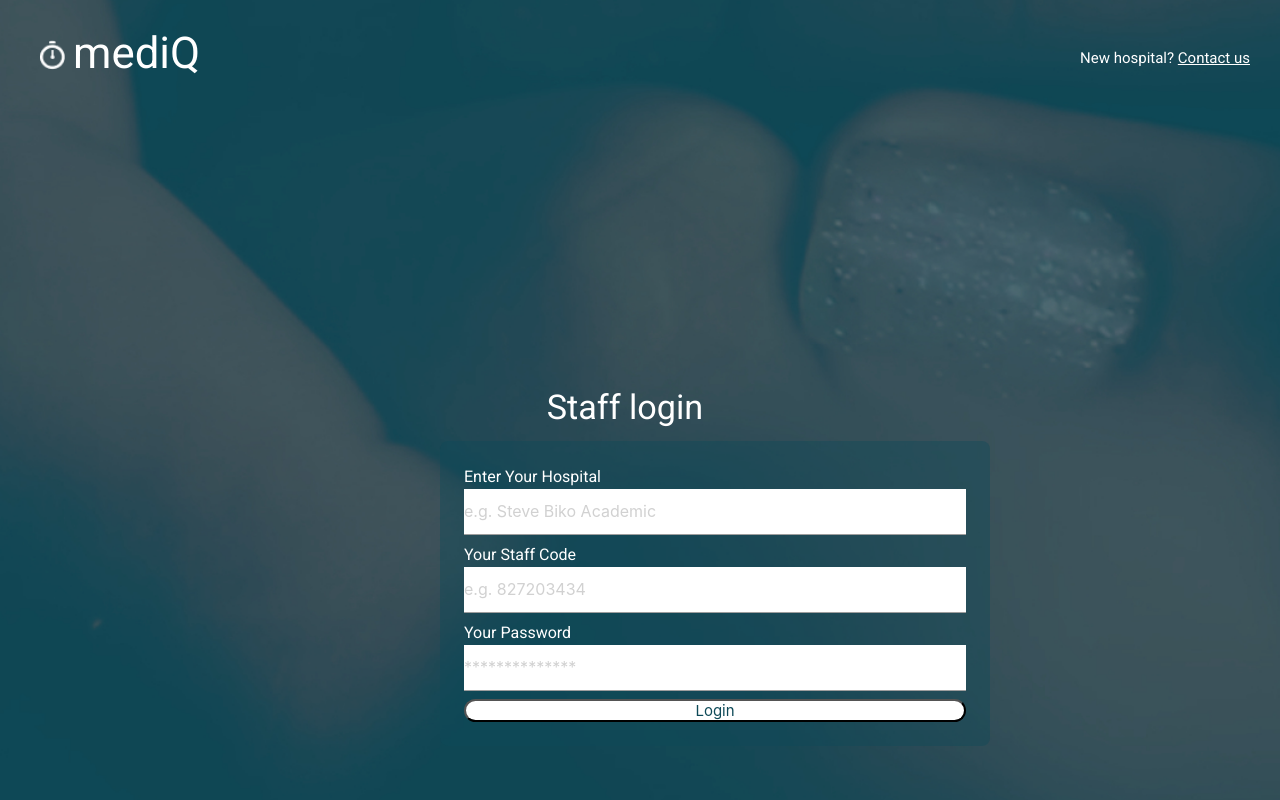
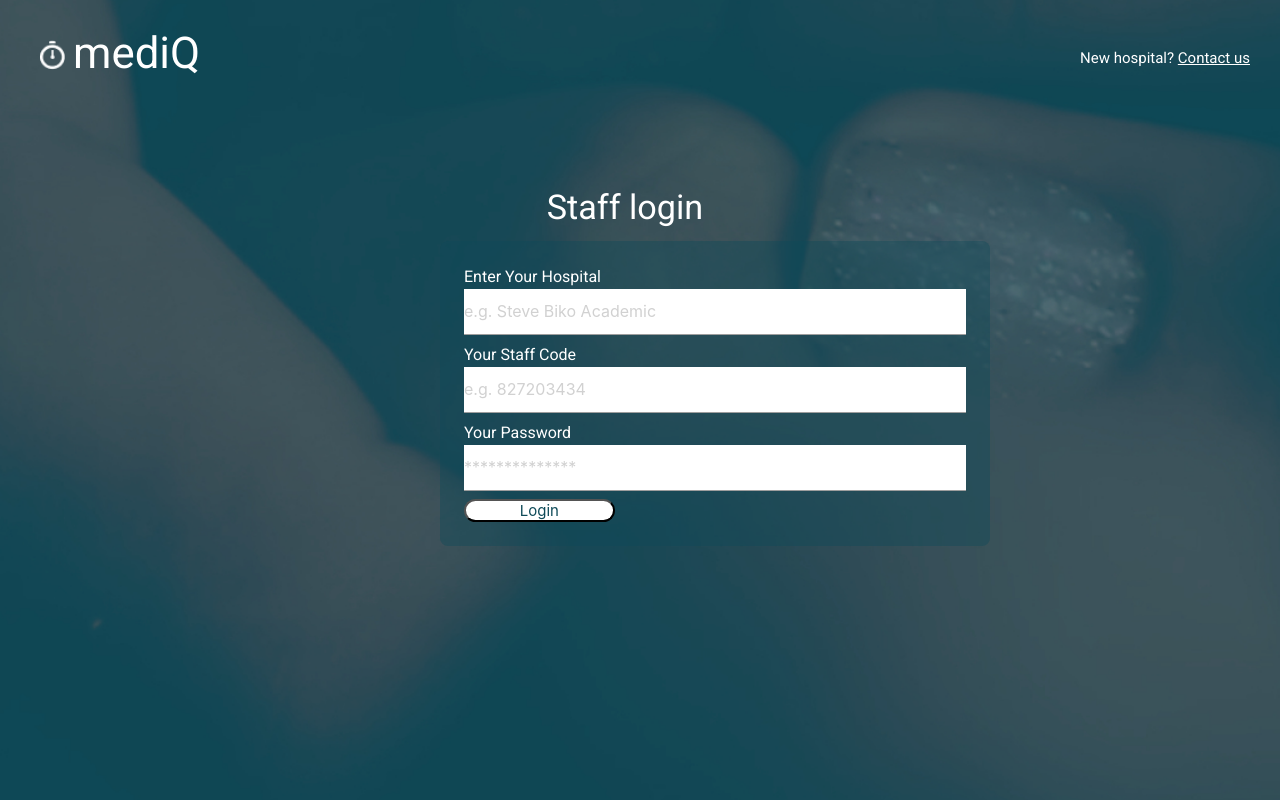
Before and after one commit to tebogokgopa/h4h-queuing-system, a Flask app: page / in a window 1280 px wide. Run offline with Flask 2, Linux system fonts and the light colour scheme; some libraries are stand-ins or nearby versions.

Commit message:
width login btn

```diff
--- a/templates/index.html
+++ b/templates/index.html
@@ -42,7 +42,7 @@
         .staff-text {
             color: white;
             text-align: center;
-            margin-top: 320px;
+            margin-top: 120px;
         }
 
         .form-home {
@@ -77,7 +77,7 @@
             <input style="color: rgb(14, 74, 88); background-color: white" type="text" id="staff" class="staff" placeholder="e.g. 827203434">
             <label for="password" class="white-text text-form">Your Password</label>
             <input style="color: rgb(14, 74, 88); background-color: white" type="password" id="password" class="password" placeholder="**************">
-            <button type="submit" id="btn-login" style="border-radius: 30px; color: rgb(14, 74, 88); background-color: white">Login</button>
+            <button type="submit" id="btn-login" style="border-radius: 30px; color: rgb(14, 74, 88); background-color: white; width: 30%">Login</button>
         </div>
     </div>
 </body>
```
